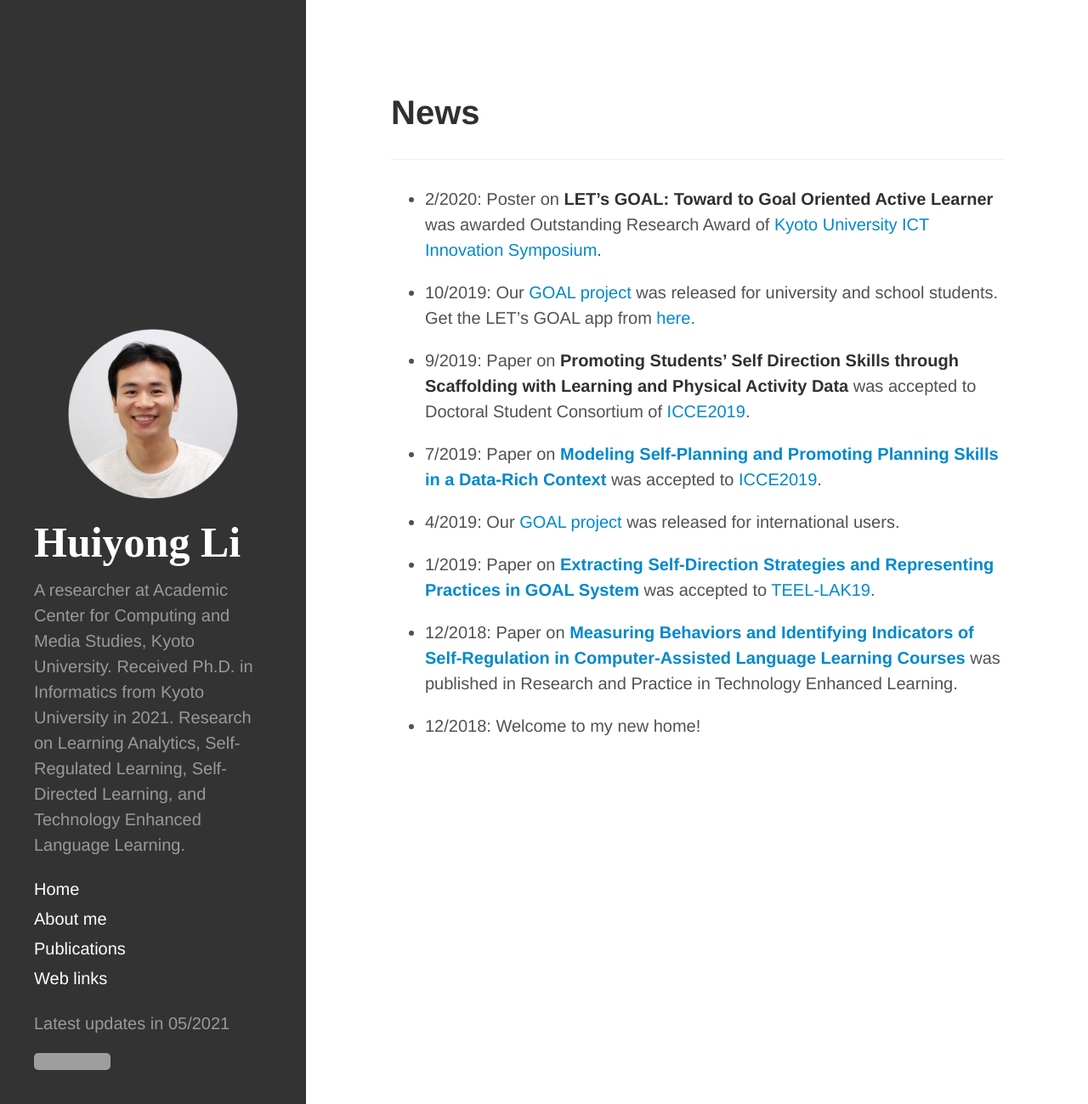
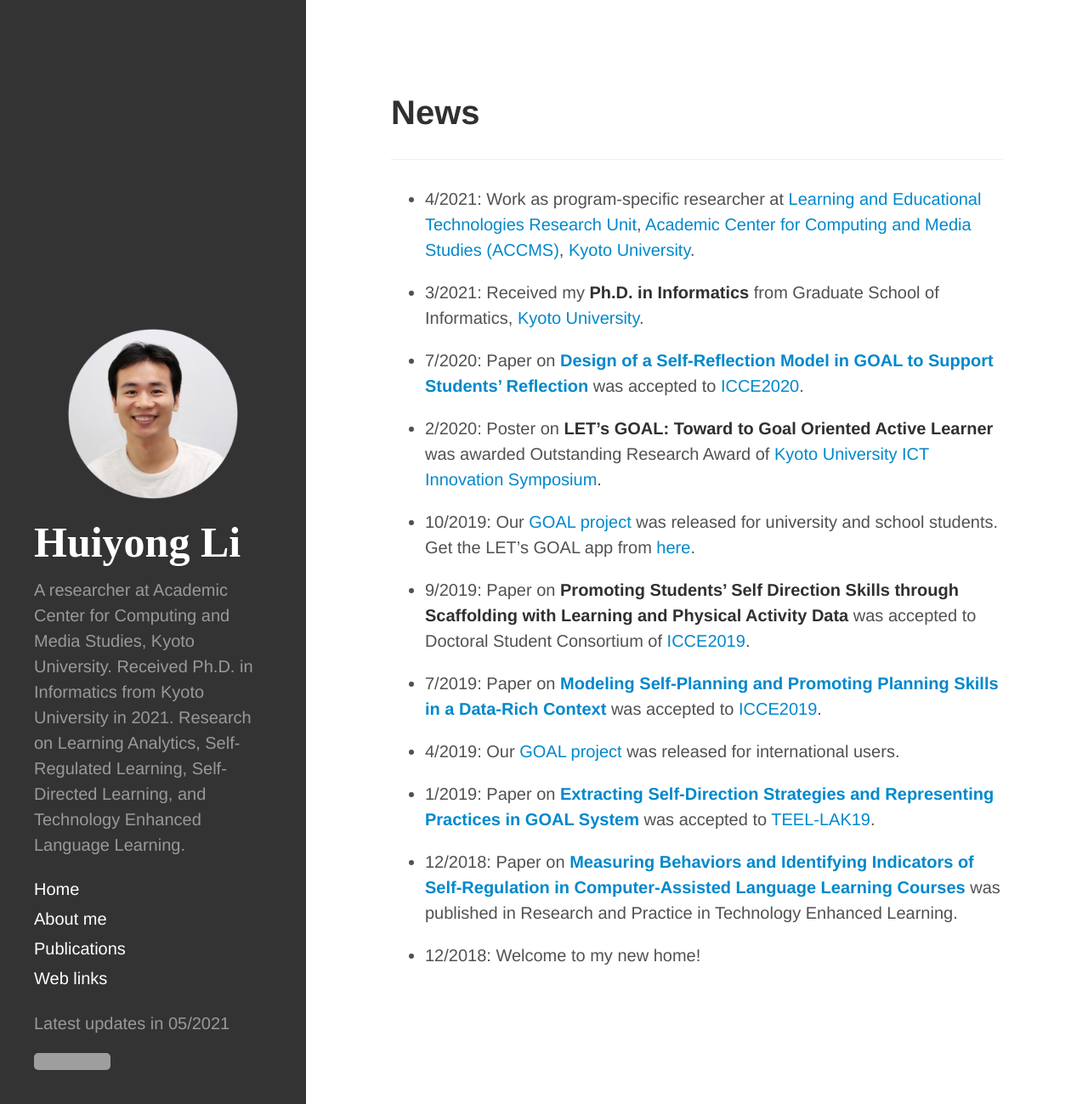
Before and after one commit to li-huiyong/li-huiyong.github.io, a Jekyll site: the page built from index.md, in a window 1280 px wide and 1299 px high. Shown: the whole window at 85% size. Built offline with Jekyll 4.4.1, drawn with Linux system fonts in a browser that asks for light colours; nearby versions of some CDN libraries; some web fonts are replaced; our own code applies the rules of GitHub Pages for plain Markdown files; grey boxes are pictures that could not be loaded.

Commit message:
add icce2020, phd, post

```diff
--- a/index.md
+++ b/index.md
@@ -5,6 +5,13 @@ layout: index
 # <span style="color: #303030; margin-top: 0;">News</span>
 
 ___
+
+* 4/2021: Work as program-specific researcher at [Learning and Educational Technologies Research Unit](https://www.let.media.kyoto-u.ac.jp/en/), [Academic Center for Computing and Media Studies (ACCMS)](https://www.media.kyoto-u.ac.jp/accms_web/en/), [Kyoto University](https://www.kyoto-u.ac.jp/en).
+
+* 3/2021: Received my **Ph.D. in Informatics** from Graduate School of Informatics, [Kyoto University](https://www.kyoto-u.ac.jp/en).
+
+* 7/2020: Paper on [**Design of a Self-Reflection Model in GOAL to Support Students' Reflection**](https://repository.kulib.kyoto-u.ac.jp/dspace/handle/2433/259785) was accepted to [ICCE2020](https://apsce.net/icce/icce2020/index.html).
+
 
 * 2/2020: Poster on **LET's GOAL: Toward to Goal Oriented Active Learner** was awarded Outstanding Research Award of [Kyoto University ICT Innovation Symposium](http://ict-nw.i.kyoto-u.ac.jp/ict-innovation/14th/).
 
```
